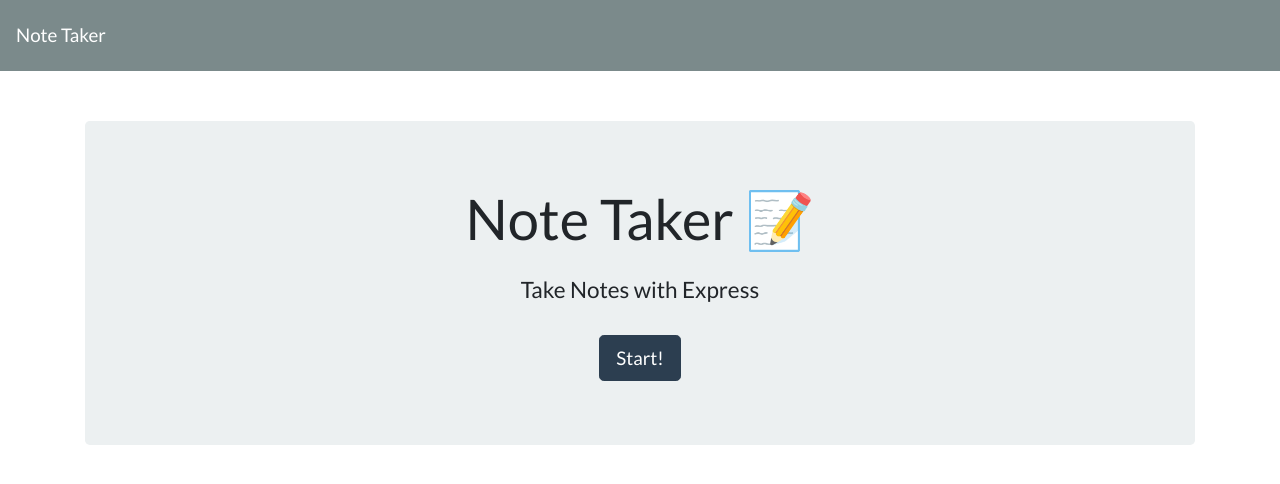
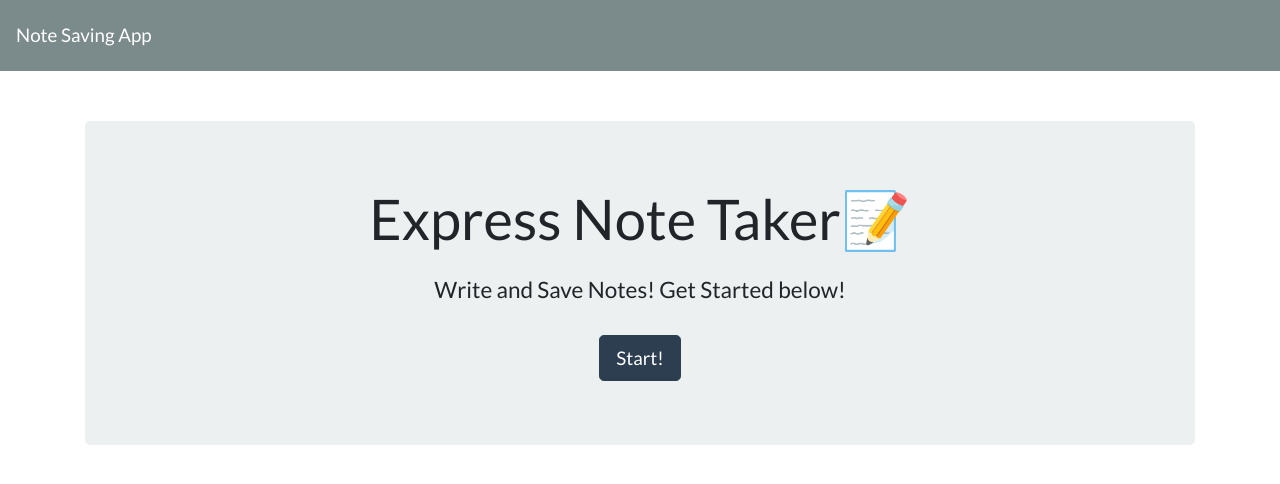
Before and after one commit to KCGooner/note_taker, a website: page index.html in a window 1280 px wide. Drawn offline with nearby package versions, Linux system fonts and the light colour scheme.

Commit message:
rewriting index.html page

```diff
--- a/index.html
+++ b/index.html
@@ -5,19 +5,19 @@
     <meta charset="UTF-8">
     <meta name="viewport" content="width=device-width, initial-scale=1.0">
     <meta http-equiv="X-UA-Compatible" content="ie=edge">
-    <title>Note Taker</title>
+    <title>Note Taker App</title>
     <link rel="stylesheet" href="https://cdnjs.cloudflare.com/ajax/libs/bootswatch/4.1.3/flatly/bootstrap.min.css" />
 </head>
 
 <body>
     <nav class="navbar navbar-dark bg-dark">
-        <a class="navbar-brand" href="/">Note Taker
+        <a class="navbar-brand" href="/">Note Saving App
         </a>
     </nav>
     <div class="container">
         <div style="margin-top: 50px;" class="jumbotron text-center">
-            <h1 class="display-4">Note Taker <span role="img" aria-label="Memo">📝</span></h1>
-            <h4 class="mt-4">Take Notes with Express</h4>
+            <h1 class="display-4">Express Note Taker<span role="img" aria-label="Memo">📝</span></h1>
+            <h4 class="mt-4">Write and Save Notes! Get Started below!</h4>
             <a class="btn btn-primary btn-lg mt-4" href="/notes" role="button">Start!</a>
         </div>
     </div>
```
